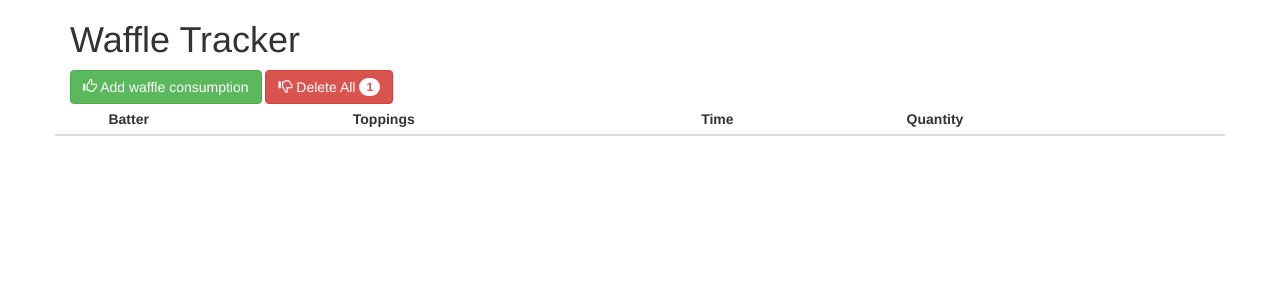
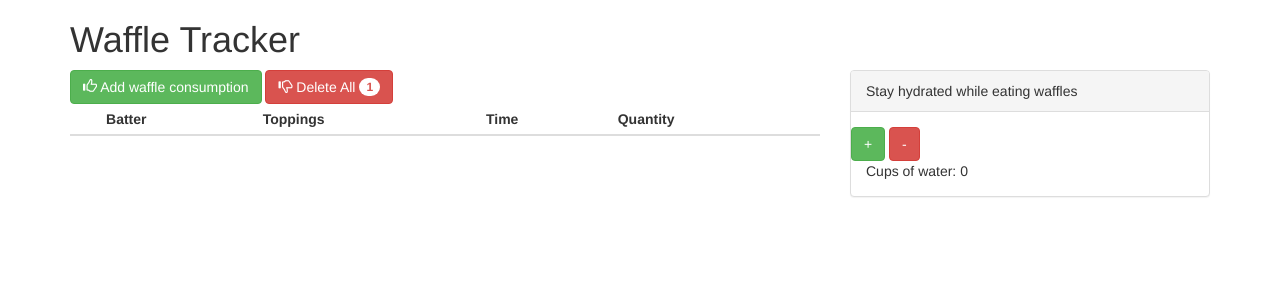
Before and after one commit to meganedoty/WebProgrammingFall2015, a PHP site: page /Midterm/ in a window 1280 px wide. Shown: the top 300 px of the page. Run offline with PHP 8.4, Linux system fonts and the light colour scheme; the visitor is signed in with stand-in values (Sample User, id 1); data that the repository does not hold is empty; some libraries are stand-ins or nearby versions.

Commit message:
php fixes

```diff
--- a/Midterm/index.php
+++ b/Midterm/index.php
@@ -44,7 +44,7 @@ session_start();
                   <i class="glyphicon glyphicon-thumbs-down"></i>
                   Delete All <span class="badge"><?=count($waffle)?></span>
                 </a>
-            </div><!-- col 8 -->
+            <!--</div><!-- col 8 -->
 
             <table class="table table-condensed table-striped table-hover">
               <thead>
@@ -74,9 +74,37 @@ session_start();
               </tbody>
             </table>
         </div> <!-- row -->
+
+        <div class="col-md-4 col-xs-2">
+          <div class="panel panel-default">
+            <div class="panel-heading">Stay hydrated while eating waffles</div>
+            <div class="panel-body">
+              <div class="row">
+                <a href="#" class="btn btn-success" id="wateradd">+</a>
+                <a href="#" class="btn btn-danger" id="waterdelete">-</a>
+              </div>
+              Cups of water: <span>0</span>
+            </div>
+          </div>
+        </div>
       </div> <!-- container -->
 
     <script src="https://ajax.googleapis.com/ajax/libs/jquery/1.11.3/jquery.min.js"></script>
     <script src="https://maxcdn.bootstrapcdn.com/bootstrap/3.3.5/js/bootstrap.min.js"></script>
+    <script type="text/javascript">
+      (function() {
+        var i = 0;
+        $('#watteradd').on('click', function(e){
+          var self = this;
+          i = i++;
+          $("span").text("i");
+        });
+        $('#waterdelete').on('click', function(e){
+          var self="this";
+          i = i--;
+          $(".row span").text("i");
+        })
+      })
+    </script>
     </body>
   </html>
```
Also changed, not shown: Midterm/delete.php (+12 -1 lines), Midterm/edit.php (+5 -5 lines).
